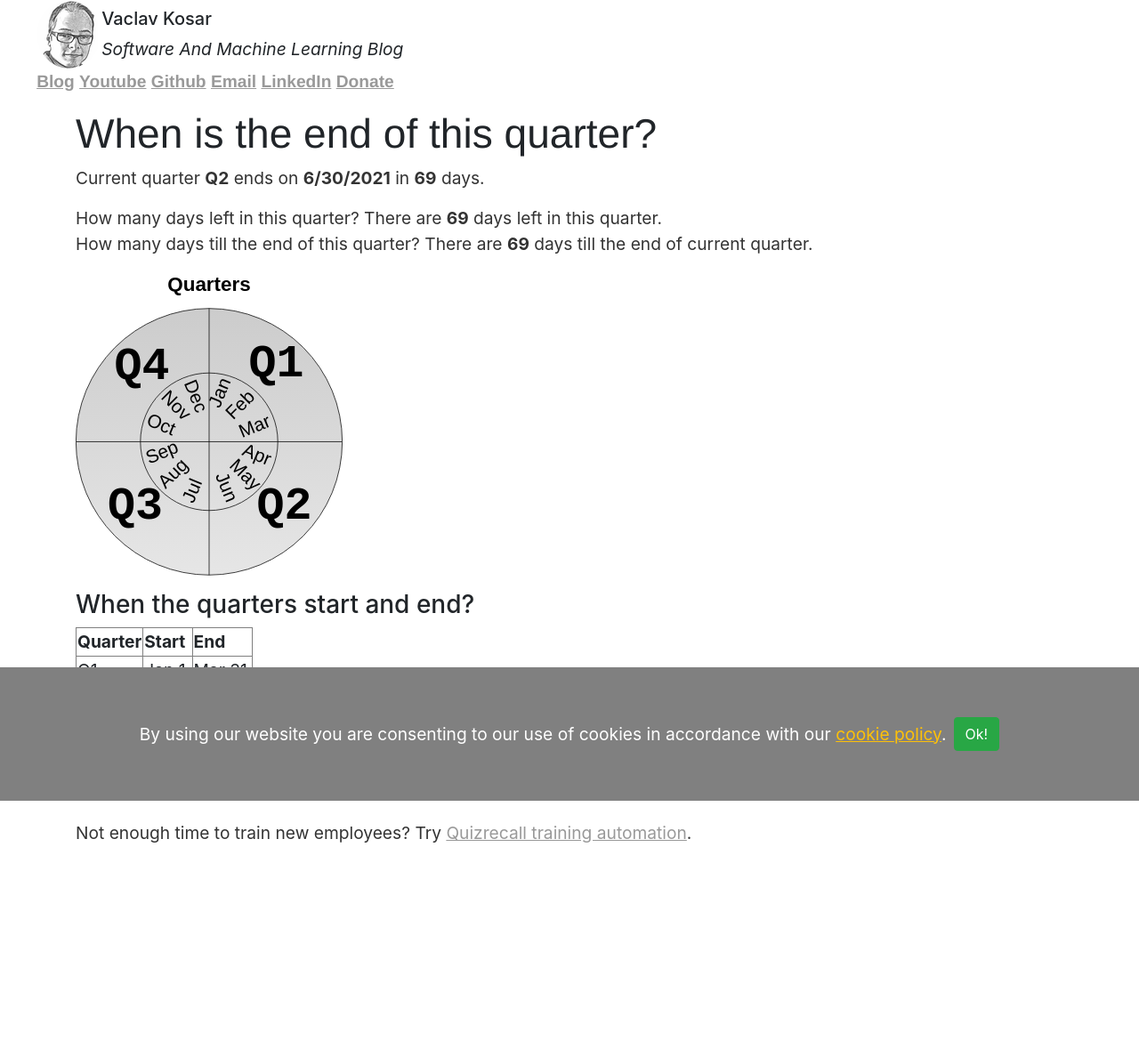
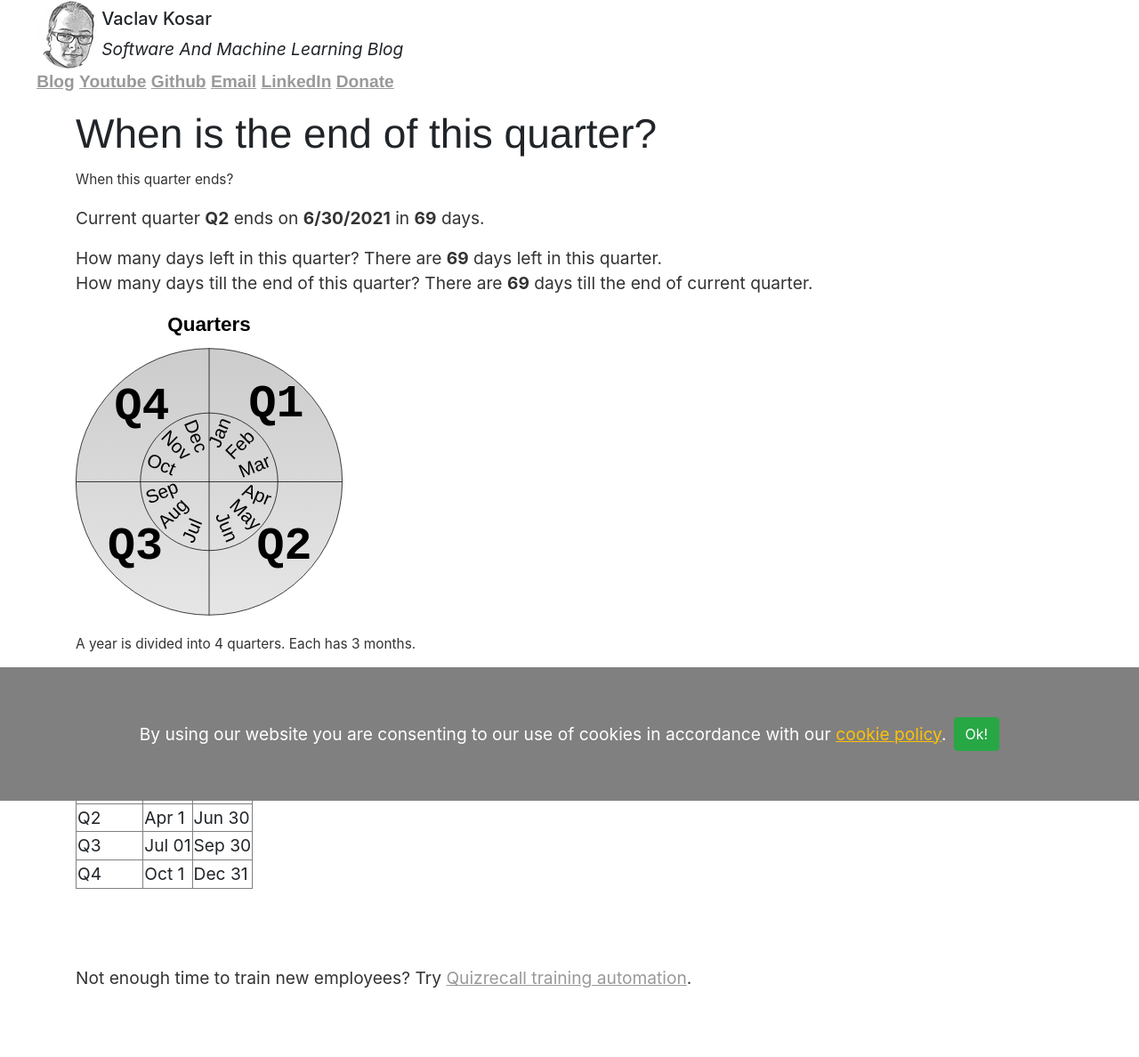
Before and after one commit to vackosar/vackosar.github.io, a Jekyll site: the page built from when-is-the-end-of-current-quarter.md, in a window 1280 px wide. Shown: the whole page at 89% size. Built offline with Jekyll 4.4.1, drawn with Linux system fonts in a browser that asks for light colours; before the commit the page ends 1025 px from its top, so only the background shows below that.

Commit message:
when this quarter ends

```diff
--- a/when-is-the-end-of-current-quarter.md
+++ b/when-is-the-end-of-current-quarter.md
@@ -9,6 +9,7 @@ redirect_from:
 [comment]: <> (permalink: /when-is-the-end-of-current-quarter)
 
 <h1>{{ page.title }}</h1>
+<small>When this quarter ends?</small>
 
 Current quarter <b id='quarterName'></b> ends on <b id='quarterEnd'>Q1</b> in <b id="daysLeft">45</b> days.
 <br>
@@ -17,8 +18,11 @@ How many days left in this quarter? There are <b id="daysLeft2">45</b> days left
 How many days till the end of this quarter? There are <b id="daysLeft3">45</b> days till the end of current quarter.<br>
 
 <p><img src="https://raw.githubusercontent.com/vackosar/vackosar.github.io/master/images/quarters.svg" alt="quarters visualization circular" style="max-width: 300px"/></p>
+<small>A year is divided into 4 quarters. Each has 3 months.</small>
 
 <h3>When the quarters start and end?</h3>
+<small>See a handy table of quarter start and end dates below.</small>
+
 <table border="1" class="dataframe">
     <thead>
         <tr>
@@ -59,6 +63,7 @@ How many days till the end of this quarter? There are <b id="daysLeft3">45</b> d
 
 <br>
 <br>
+<br>
 Not enough time to train new employees? Try <a href="https://quizrecall.com">Quizrecall training automation</a>.
 
 
```
